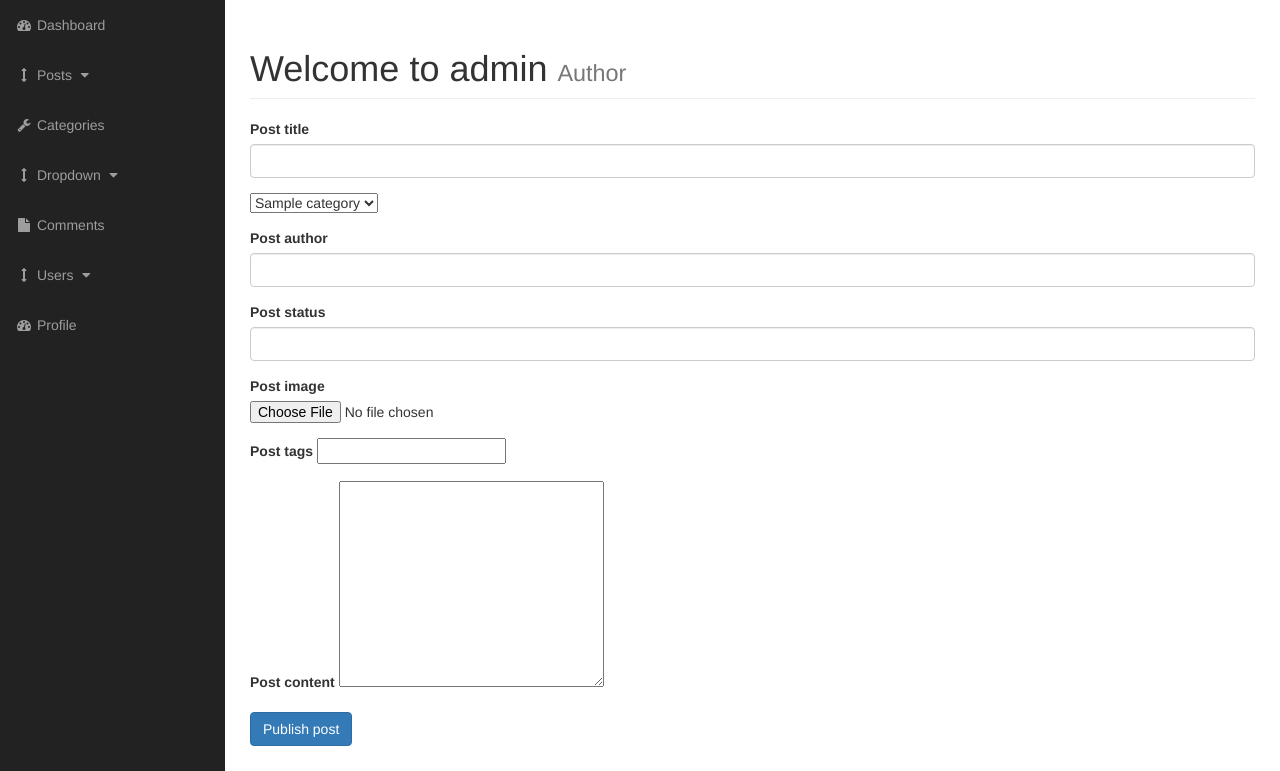
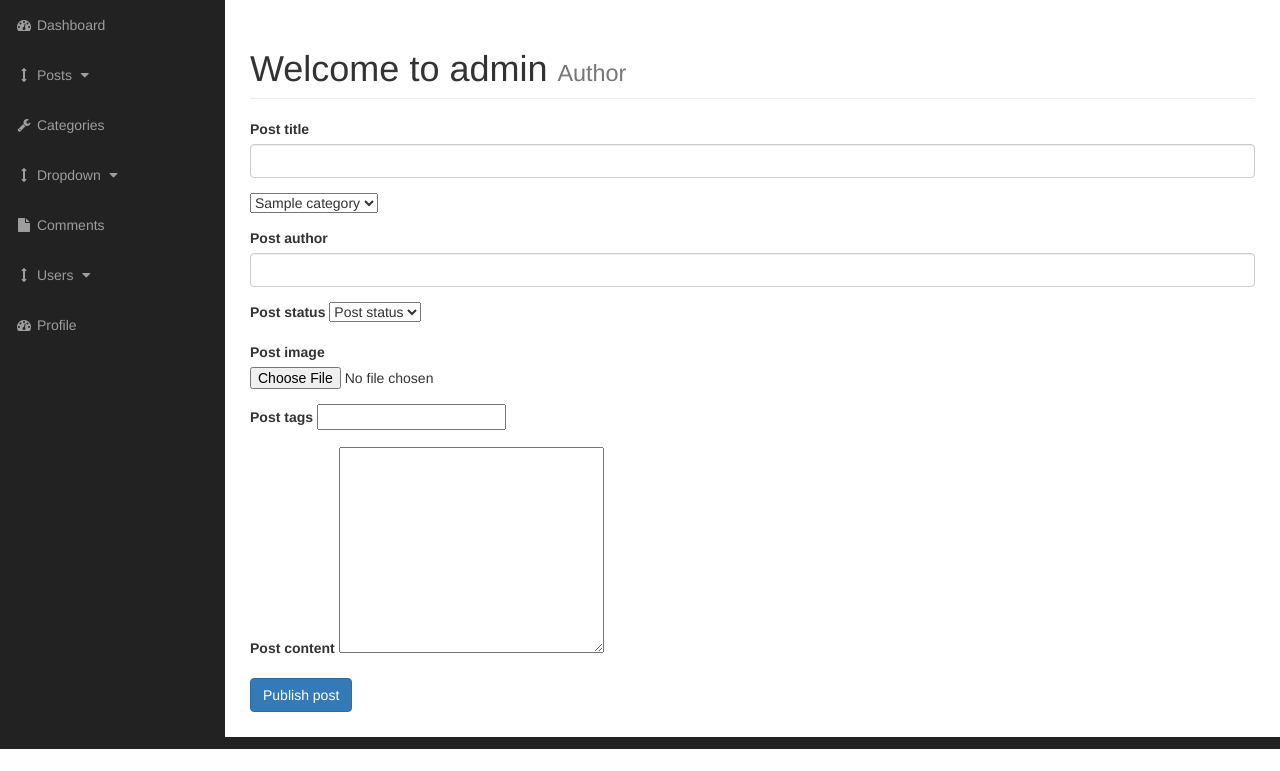
Before and after one commit to Albinaaaaa/cms-blogging-system-project, a PHP site: page /admin/posts.php?source=add-post in a window 1280 px wide. Shown: the part 51-822 px from the top of the page. After the commit the page ends 800 px from the top, so only its background shows below. Run offline with PHP 8.4, Linux system fonts and the light colour scheme; the visitor is signed in with stand-in values (Sample User, id 1); tables that the repository leaves empty or names only in its code hold one stand-in row (values such as "Sample post"); some libraries are stand-ins or nearby versions.

Commit message:
added dropdown options to add post and created notise after creation post

```diff
--- a/admin/includes/add_post.php
+++ b/admin/includes/add_post.php
@@ -19,6 +19,8 @@ if (isset($_POST['create-post'])) {
 	if (!$createPostQuery) {
 		die("Query failed");
 	}
+
+	echo "Post created. <a href='posts.php'>View all posts</a>";
 }
 ?>
 
@@ -56,7 +58,11 @@ if (isset($_POST['create-post'])) {
 
 	<div class="form-group">
 		<label for="status">Post status</label>
-		<input type="text" class="form-control" name="post-status" id="status">
+		<select name="post-status" id="">
+			<option value="draft">Post status</option>
+			<option value="published">Published</option>
+			<option value="draft">Draft</option>
+		</select>
 	</div>
 
 	<div class="form-group">
```
